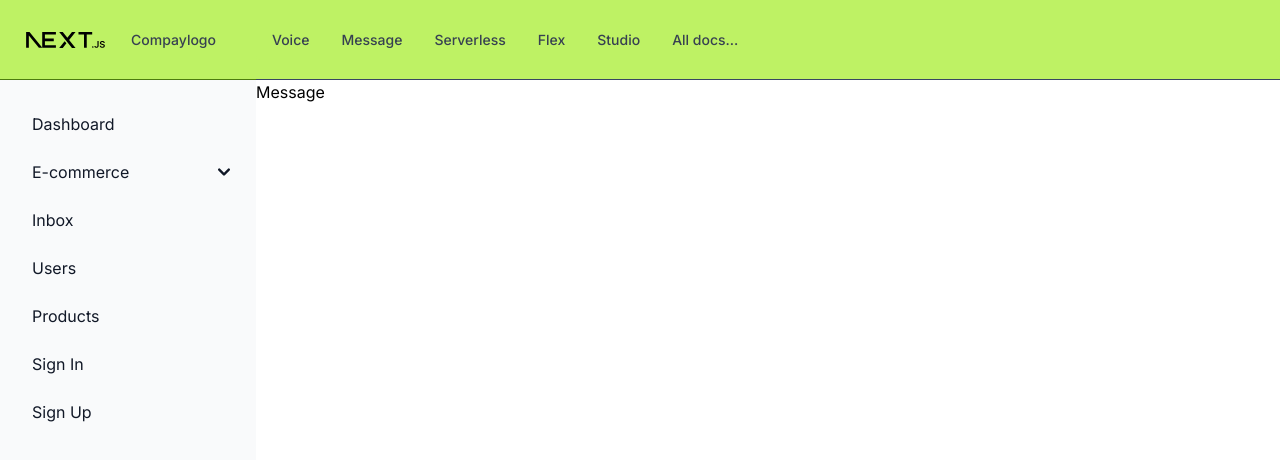
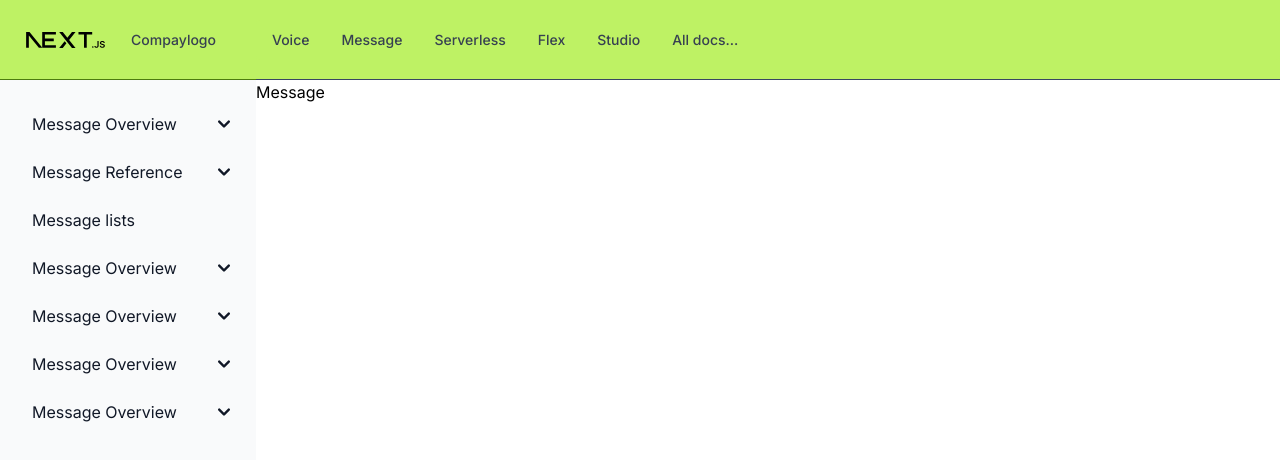
Before and after one commit to Abdullah-Hasan-Sajjad/documentation-panel, a Next.js app: page /message in a window 1280 px wide. Shown: the top 460 px of the page. Built offline with nearby package versions, Linux system fonts and the light colour scheme.

Commit message:
sidepanel content update by nevbar click - functionality added

```diff
--- a/app/layout.js
+++ b/app/layout.js
@@ -2,6 +2,7 @@ import { Inter } from "next/font/google";
 import "./globals.css";
 import MainNavbar from "./mainNavbar";
 import MainSidebar from "./mainSidebar";
+import sidepanelData from "../data/sidepanelData.json"
 
 const inter = Inter({ subsets: ["latin"] });
 
@@ -16,7 +17,7 @@ export default function RootLayout({ children }) {
 
       <body className={inter.className}>
         <MainNavbar />
-        <MainSidebar />
+        <MainSidebar list={sidepanelData.Root} />
         <div className="md:ml-64">
           {children}
         </div>
--- a/app/mainSidebar.js
+++ b/app/mainSidebar.js
@@ -5,47 +5,41 @@ import { Sidebar } from "flowbite-react";
 import { HiArrowSmRight, HiChartPie, HiInbox, HiShoppingBag, HiTable, HiUser } from "react-icons/hi";
 import Image from 'next/image'
 import companyLogo from '../public/next.svg'
+import Link from "next/link";
 
-export default function MainSidebar({list}) {
+export default function MainSidebar({ list }) {
   return (
 
     <div class="bg-sidebar-bg h-full flex flex-col fixed top-0 left-0 z-30 gap-2 w-64 invisible md:visible" id="sidePanel">
+      <Link href="/">
+        <div class="min-h-20 flex bg-lime-300  flex-row items-center border-b border-lime-700 pr-10">
 
-      <div class="min-h-20 flex bg-lime-300  flex-row items-center border-b border-lime-700 pr-10">
-        <Image src={companyLogo} className="h-4 sm:h-4" alt="logo" />
-        <div class="font-medium text-sm flex items-center text-left text-gray-700">
-          Compaylogo
+          <Image src={companyLogo} className="h-4 sm:h-4" alt="logo" />
+          <div class="font-medium text-sm flex items-center text-left text-gray-700">
+            Compaylogo
+          </div>
+
         </div>
-      </div>
-
+      </Link>
       <div>
         <Sidebar aria-label="Sidebar with multi-level dropdown example">
           <Sidebar.Items>
             <Sidebar.ItemGroup>
-              <Sidebar.Item href="#">
-                Dashboard
-              </Sidebar.Item>
-              <Sidebar.Collapse label="E-commerce">
-                <Sidebar.Item href="#">Products</Sidebar.Item>
-                <Sidebar.Item href="#">Sales</Sidebar.Item>
-                <Sidebar.Item href="#">Refunds</Sidebar.Item>
-                <Sidebar.Item href="#">Shipping</Sidebar.Item>
-              </Sidebar.Collapse>
-              <Sidebar.Item href="#">
-                Inbox
-              </Sidebar.Item>
-              <Sidebar.Item href="#">
-                Users
-              </Sidebar.Item>
-              <Sidebar.Item href="#">
-                Products
-              </Sidebar.Item>
-              <Sidebar.Item href="#">
-                Sign In
-              </Sidebar.Item>
-              <Sidebar.Item href="#">
-                Sign Up
-              </Sidebar.Item>
+
+              {
+                list.map((contents, index) => {
+                  return (
+                    contents.subtitle && contents.subtitle.length > 0 ?
+                      <Sidebar.Collapse key={index} label={contents.title}>
+                        {contents.subtitle.map((subtitle, indexSub) => {
+                          return (<Sidebar.Item key={indexSub} href="#">{subtitle}</Sidebar.Item>)
+                        })}
+                      </Sidebar.Collapse>
+                      : <Sidebar.Item key={index} href="#">{contents.title}</Sidebar.Item>
+                  );
+                })
+              }
+
             </Sidebar.ItemGroup>
           </Sidebar.Items>
         </Sidebar>
--- a/app/message/page.js
+++ b/app/message/page.js
@@ -1,5 +1,13 @@
-export default function(){
-    return(
-        <div>Message</div>
+"use client";
+
+import MainSidebar from "../mainSidebar";
+import sidepanelData from "../../data/sidepanelData.json"
+
+export default function () {
+    return (
+        <>
+            <MainSidebar list={sidepanelData.Message} />
+            <div>Message</div>
+        </>
     );
 }
--- a/app/page.js
+++ b/app/page.js
@@ -2,7 +2,7 @@ import Image from "next/image";
 
 export default function Home() {
   return (
-    <main className="bg-red-300 flex min-h-screen flex-col items-center justify-between p-24">
+    <main className="flex min-h-screen flex-col items-center justify-between p-24">
       <div>
         Root url
       </div>
--- a/app/voice/page.js
+++ b/app/voice/page.js
@@ -1,5 +1,12 @@
+"use client";
+
+import MainSidebar from "../mainSidebar";
+import sidepanelData from "../../data/sidepanelData.json"
 export default function Voice(){
   return (
+    <>
+    <MainSidebar list={sidepanelData.Voice}/>
     <div>Voice</div>
+    </>
   )
 }
--- /dev/null
+++ b/data/sidepanelData.json
@@ -0,0 +1,182 @@
+{
+    "Root": [
+        {
+            "title": "Root Page Sidebar",
+            "subtitle": [
+                "Root Overview",
+                "Root providers"
+            ]
+        },
+        {
+            "title": "Root Reference",
+            "subtitle": [
+                "Root Overview",
+                "Root providers",
+                "Root Resource"
+            ]
+        },
+        {
+            "title": "Root lists",
+            "subtitle": [
+                "Root Overview",
+                "Root providers",
+                "Root Resource"
+            ]
+        },
+        {
+            "title": "Root Reference",
+            "subtitle": [
+                "Root Overview",
+                "Root providers",
+                "Root Resource"
+            ]
+        },
+        {
+            "title": "Root Reference",
+            "subtitle": [
+                "Root Overview",
+                "Root providers",
+                "Root Resource"
+            ]
+        },
+        {
+            "title": "Root lists",
+            "subtitle": [
+                "Root Overview",
+                "Root providers",
+                "Root Resource"
+            ]
+        },
+        {
+            "title": "Root Reference",
+            "subtitle": [
+                "Root Overview",
+                "Root providers",
+                "Root Resource"
+            ]
+        },
+        {
+            "title": "Root Page Sidebar",
+            "subtitle": [
+                "Root Overview",
+                "Root providers"
+            ]
+        },
+        {
+            "title": "Root Reference",
+            "subtitle": [
+                "Root Overview",
+                "Root providers",
+                "Root Resource"
+            ]
+        },
+        {
+            "title": "Root Page Sidebar",
+            "subtitle": [
+                "Root Overview",
+                "Root providers"
+            ]
+        }
+    ],
+    "Voice": [
+        {
+            "title": "API Introduction"
+        },
+        {
+            "title": "API Reference",
+            "subtitle": [
+                "API Overview",
+                "API providers",
+                "API Resource"
+            ]
+        },
+        {
+            "title": "API lists"
+        },
+        {
+            "title": "API Reference",
+            "subtitle": [
+                "API Overview",
+                "API providers",
+                "API Resource"
+            ]
+        },
+        {
+            "title": "API Reference",
+            "subtitle": [
+                "API Overview",
+                "API providers",
+                "API Resource"
+            ]
+        },
+        {
+            "title": "API lists",
+            "subtitle": [
+                "API Overview",
+                "API providers",
+                "API Resource"
+            ]
+        },
+        {
+            "title": "API Reference",
+            "subtitle": [
+                "API Overview",
+                "API providers",
+                "API Resource"
+            ]
+        }
+    ],
+    "Message": [
+        {
+            "title": "Message Overview",
+            "subtitle": [
+                "Message Overview",
+                "Message Resource",
+                "Message Resource"
+            ]
+        },
+        {
+            "title": "Message Reference",
+            "subtitle": [
+                "Message Overview",
+                "Message providers",
+                "Message Resource"
+            ]
+        },
+        {
+            "title": "Message lists"
+        },
+        {
+            "title": "Message Overview",
+            "subtitle": [
+                "Message Overview",
+                "Message Resource",
+                "Message Resource"
+            ]
+        },
+        {
+            "title": "Message Overview",
+            "subtitle": [
+                "Message Overview",
+                "Message Resource",
+                "Message Resource"
+            ]
+        },
+        {
+            "title": "Message Overview",
+            "subtitle": [
+                "Message Overview",
+                "Message Resource",
+                "Message Resource"
+            ]
+        },
+        {
+            "title": "Message Overview",
+            "subtitle": [
+                "Message Overview",
+                "Message Resource",
+                "Message Resource"
+            ]
+        }
+    ]
+}
```
